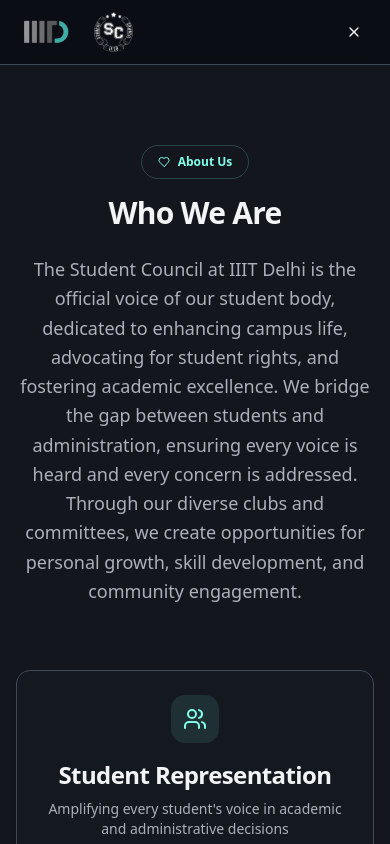
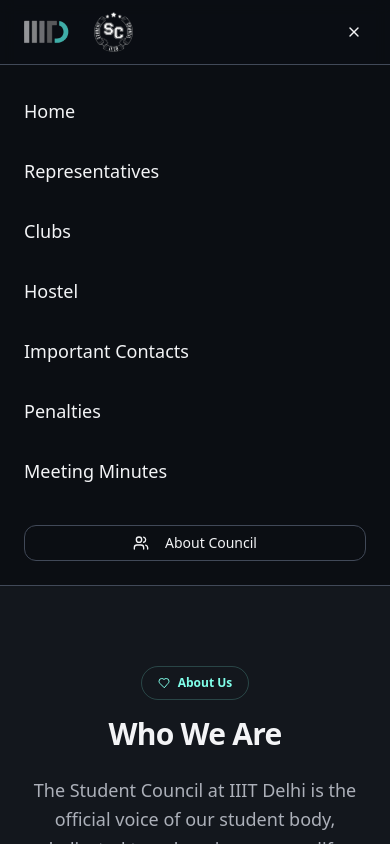
Before and after one commit to riju-talk/student-council-main, a React (Vite) app: page /about in a window 390 px wide. Both pictures are taken after a click on the button 354 px from the left and 32 px from the top of the page. Shown: the top 844 px of the page. Built offline with nearby package versions, Linux system fonts and the light colour scheme.

Commit message:
Fix navbar and memoize data

```diff
--- a/src/components/Header.tsx
+++ b/src/components/Header.tsx
@@ -53,7 +53,7 @@ export const Header = () => {
 
       {/* Mobile Dropdown Menu */}
       {isMenuOpen && (
-        <div className="hidden xl:flex items-center space-x-6 font-medium text-sm">
+        <div className="xl:hidden bg-background border-t">{/* Fixed: Show on mobile, hide on xl+ */}
           <div className="flex flex-col items-start space-y-4 p-6">
             <Link to="/" className="w-full py-2 text-lg font-medium hover:text-accent" onClick={() => setIsMenuOpen(false)}>Home</Link>
             <Link to="/representatives" className="w-full py-2 text-lg font-medium hover:text-accent" onClick={() => setIsMenuOpen(false)}>Representatives</Link>
--- a/src/components/Hero.tsx
+++ b/src/components/Hero.tsx
@@ -3,15 +3,14 @@ import { Card } from "@/components/ui/card";
 import { Badge } from "@/components/ui/badge";
 import { FileText, Users, Calendar } from "lucide-react";
 import { supabase } from "@/integrations/supabase/client";
-import { useState, useEffect } from "react";
+import { useState, useEffect, useMemo, useCallback } from "react";
 
 
 export const Hero = () => {
   const [activeMembers, setActiveMembers] = useState(0);
   const [activeClubs, setActiveClubs] = useState(0);
 
-  useEffect(() => {
-    const fetchData = async () => {
+  const fetchData = useCallback(async () => {
     try {
       const { count: membersCount } = await supabase
         .from("student_representatives")
@@ -27,10 +26,11 @@ export const Hero = () => {
     } catch (error) {
       console.error('Error fetching data:', error);
     }
-    };
+  }, []);
 
+  useEffect(() => {
     fetchData();
-  }, []);
+  }, [fetchData]);
 
   return (
     <section className="relative min-h-screen flex items-center justify-center bg-background overflow-hidden">
```
Lines whose indentation alone changed are shown as unchanged.
